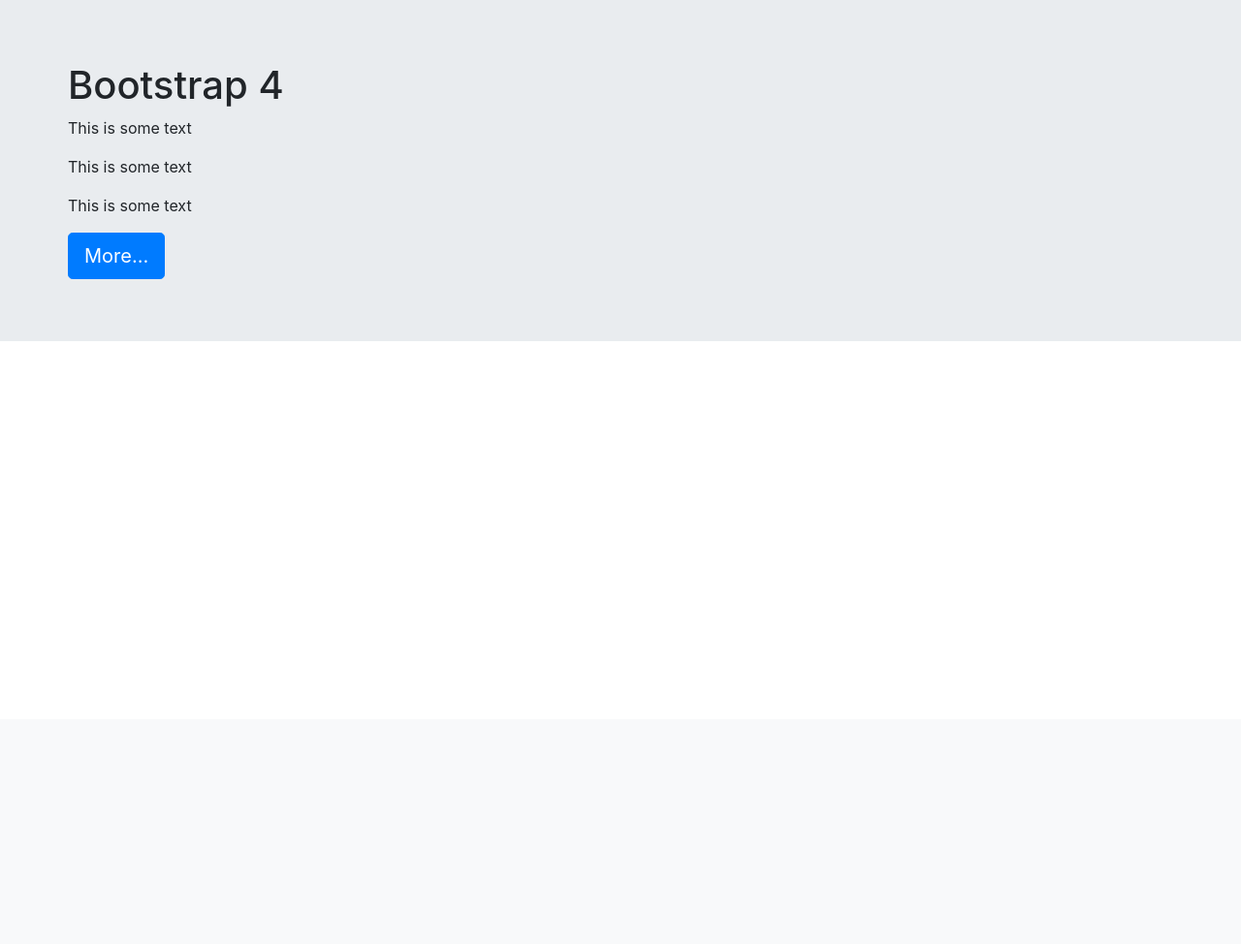
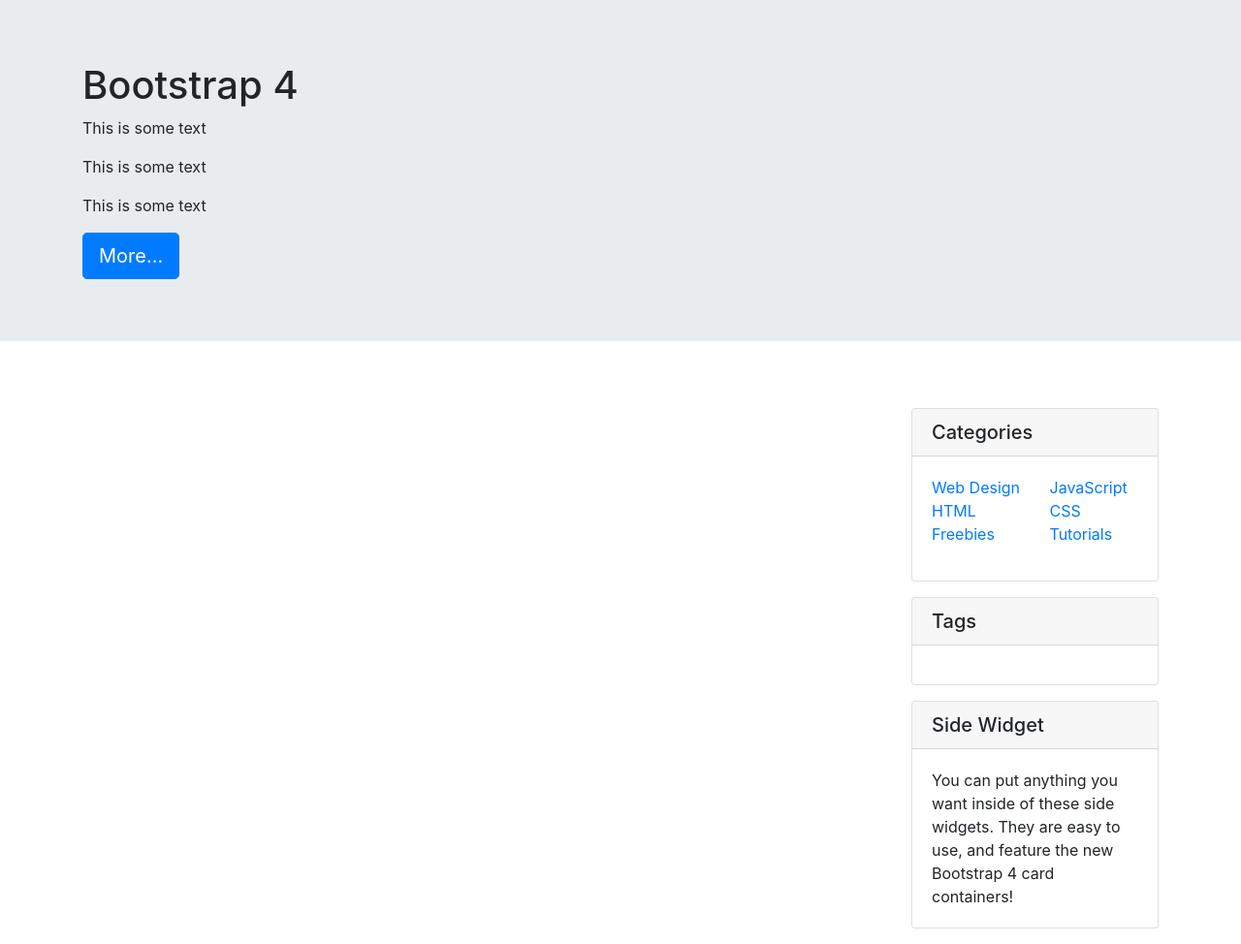
Before and after one commit to toritori1000/sandbox, a Django app: page /blog/post/search/ in a window 1280 px wide. Shown: the part 58-1032 px from the top of the page at 97% size. Before the commit the page ends 410 px from the top, so only its background shows below. Run offline with Django 3.2, Linux system fonts and the light colour scheme; parts of the project's set-up code (start-up, migrations or seed data) failed here and were passed over; some libraries are stand-ins or nearby versions.

Commit message:
search-box, right pan layout added

```diff
--- a/blog/admin.py
+++ b/blog/admin.py
@@ -9,7 +9,7 @@ class CommentInline(admin.TabularInline):
 
 class PostAdmin(admin.ModelAdmin):
     fieldsets = [
-        (None, {'fields': ['author', 'title', 'text', 'tags']}),
+        (None, {'fields': ['author', 'title', 'slug', 'text', 'tags']}),
         ('Date Information', {'fields': ['published_date'], 'classes': ['collapse']})
     ]
     inlines = [CommentInline]
--- a/blog/static/css/main.css
+++ b/blog/static/css/main.css
@@ -27,3 +27,22 @@ span {
     max-width: 250px;
     padding-bottom: 20px;
 }
+
+.img-box {
+    background-color: white;
+    max-width: 250px;
+    height:100%;
+
+}
+
+.custom-tag {
+    color: tomato;
+    /* wrap button text */
+   white-space:normal !important;
+    word-wrap: break-word;
+    border: 1px solid white;
+}
+
+.custom-tag:hover {
+    background-color: #D4E6F1;
+}
--- a/blog/views.py
+++ b/blog/views.py
@@ -1,15 +1,22 @@
 from django.shortcuts import render, redirect, get_object_or_404
 from django.http import HttpResponse
+
 from django.urls import reverse
 from django.utils import timezone
 
-from taggit.models import Tag # ADD LIST OF POSTS WITH TAG
+from taggit.models import Tag
 
 from .models import Post, Comment
+from django.core.paginator import Paginator
+from django.db.models.query import prefetch_related_objects
 
 from functools import reduce
 import operator
 from django.db.models import Q
+
+import pprint
+
+
 
 def index(request, tag_slug=None):
     posts = Post.objects.all()
@@ -20,8 +27,10 @@ def index(request, tag_slug=None):
         posts = posts.filter(tags__in=[tag])
         context['tag'] = tag
 
+    tags = Tag.objects.all()
     post_items = get_post_items(posts)
     context['posts'] = post_items
+    context['tags'] = tags
 
     return render(request, 'blog/index.html', context)
 
@@ -40,6 +49,7 @@ def get_post_items(posts):
 def post_page(request, post_slug):
     post = get_object_or_404(Post, slug=post_slug)
     comments = Comment.objects.all()
+    tags = Tag.objects.all()
 
     if request.POST:
         comment = request.POST.get("comment")
@@ -49,6 +59,10 @@ def post_page(request, post_slug):
         else:
             tbl_obj = Comment(item=post, text=comment, created_date=timezone.now(), published_date=timezone.now())
             tbl_obj.save()
+
+            # add respective tags to the post as an attribute
+            match_tags = tags.filter(id=post.pk)
+            setattr(post, 'tags', match_tags)
 
             context = {
                 'post': post,
--- a/medsci/settings.py
+++ b/medsci/settings.py
@@ -30,7 +30,8 @@ DEBUG = True
 ALLOWED_HOSTS = []
 
 
-# Application definition
+# Als
+
 
 INSTALLED_APPS = [
     'django.contrib.admin',
@@ -40,6 +41,7 @@ INSTALLED_APPS = [
     'django.contrib.messages',
     'django.contrib.staticfiles',
     'polls.apps.PollsConfig',
+    'aldjemy',
     'blog',
     'taggit',
 ]
--- a/templates/blog/base.html
+++ b/templates/blog/base.html
@@ -8,7 +8,9 @@
         <!-- Viewport Meta Tag -->
         <meta name="viewport" content="width=device-width, initial-scale=1, shrink-to-fit=no">
         <!-- Bootstrap CSS -->
-        <link rel="stylesheet" href="https://maxcdn.bootstrapcdn.com/bootstrap/4.0.0/css/bootstrap.min.css" integrity="sha384-Gn5384xqQ1aoWXA+058RXPxPg6fy4IWvTNh0E263XmFcJlSAwiGgFAW/dAiS6JXm" crossorigin="anonymous"> <!-- Custom CSS --> <link rel="stylesheet" href="{% static 'css/main.css' %}">
+        <link rel="stylesheet" href="https://maxcdn.bootstrapcdn.com/bootstrap/4.0.0/css/bootstrap.min.css" integrity="sha384-Gn5384xqQ1aoWXA+058RXPxPg6fy4IWvTNh0E263XmFcJlSAwiGgFAW/dAiS6JXm" crossorigin="anonymous">
+        <!-- Custom CSS -->
+        <link rel="stylesheet" href="{% static 'css/main.css' %}">
         <!-- Font-awesome -->
         <link href="https://maxcdn.bootstrapcdn.com/font-awesome/4.7.0/css/font-awesome.min.css" rel="stylesheet">
         {% block header %}
@@ -31,7 +33,7 @@
             <div class="container">
                 <!-- links -->
                 <div class="row">
-                    <div class="col-sm-8 col-xs-4">
+                    <div class="col-md-8 col-md-4">
                         <ul class="navbar-nav">
                             <li class="nav-item">
                                 <a class="nav-link" href="#">link 1</a>
@@ -45,13 +47,13 @@
                         </ul>
                     </div>
 
-                    <div class="col-sm-4 col-xs-2">
+                    <div class="col-md-4 col-sm-2">
                         <form id="search-form" action="{% url 'search' %}" method="get" accept-charset="utf-8">
                             <div class="input-group">
                                 <input class="form-control bg-light order-secondary py-2" id="search-box" type="search"
                                        name="q" value="{{ query }}" placeholder="Search ...">
                                 <div class="input-group-append">
-                                    <button class="btn btn-outline-secondary" type="button">
+                                    <button class="btn btn-outline-secondary" type="submit">
                                         <i class="fa fa-search" style="color:#d9534f;"></i>
                                     </button>
                                 </div>
--- a/templates/blog/index.html
+++ b/templates/blog/index.html
@@ -6,7 +6,7 @@
 <div class="jumbotron jumbotron-fluid">
     <div class="container">
         <div class="row">
-            <div class="col-xs-9">
+            <div class="col-md-12">
                 <h1>Bootstrap 4</h1>
                 <p>This is some text</p>
                 <p>This is some text</p>
@@ -17,27 +17,96 @@
     </div>
 </div>
 
+<div class="container">
 
-
-<div class="container">
     <div class="row">
-        <div class="col-lg-8">
+        <div class="col-md-9">
             {% if tag %}
                 <h3>Posts tagged with "{{ tag.name }}"</h3>
             {% endif %}
         </div>
     </div>
-
     <div class="row top-buffer">
+        <div class="col-md-9 col-lg-9">
+            <div class="row">
                 {% for post in posts %}
-        <div class="col-lg-4">
+                <div class="col-md-3 col-lg-3 img-box">
                     <img class="img-fluid" src="{% static 'images/firstxray.png' %}" alt="Sample photo">
                     <h3>{{ post.title }}</h3>
                     <span>{{ post.text }}</span>
                     <a href="{{ post.url }}" class="btn btn-default btn-lg">More...</a>
                 </div>
+
                 {% endfor %}
             </div>
         </div>
 
+        <!-- Sidebar Widgets Column -->
+        <div class="col-md-3 col-lg-3">
+
+            <!-- Categories Widget -->
+            <div class="card my-3">
+                <h5 class="card-header">Categories</h5>
+                <div class="card-body">
+                    <div class="row">
+                        <div class="col-md-6">
+                            <ul class="list-unstyled">
+                                <li>
+                                    <a href="#">Web Design</a>
+                                </li>
+                                <li>
+                                    <a href="#">HTML</a>
+                                </li>
+                                <li>
+                                    <a href="#">Freebies</a>
+                                </li>
+                            </ul>
+                        </div>
+                        <div class="col-md-6">
+                            <ul class="list-unstyled">
+                                <li>
+                                    <a href="#">JavaScript</a>
+                                </li>
+                                <li>
+                                    <a href="#">CSS</a>
+                                </li>
+                                <li>
+                                    <a href="#">Tutorials</a>
+                                </li>
+                            </ul>
+                        </div>
+                    </div>
+                </div>
+            </div>
+            <!-- end: Categories widget -->
+
+
+            <!-- Tags Widget -->
+            <div class="card">
+                <h5 class="card-header">Tags</h5>
+                <div class="card-body">
+                    {% for tag in tags %}
+                    <a href="#link" class="btn btn-sm custom-tag" role="button">
+                        <i class="fa fa-tag"></i>{{ tag.slug }}
+                    </a>
+                    {% endfor %}
+                </div>
+            </div>
+            <!-- end: Tags widget -->
+
+            <!-- Side Widget -->
+            <div class="card my-3">
+                <h5 class="card-header">Side Widget</h5>
+                <div class="card-body">
+                    You can put anything you want inside of these side widgets. They are easy to use, and feature the new Bootstrap 4 card containers!
+                </div>
+            </div>
+
+        </div>
+        <!-- col-md-3 -->
+
+    </div>
+</div>
+</div>
+
 {% endblock %}
```
Also changed, not shown: blog/static/css/search.css (deleted, +0 -30 lines), db.sqlite3. Lines whose indentation alone changed are shown as unchanged.
